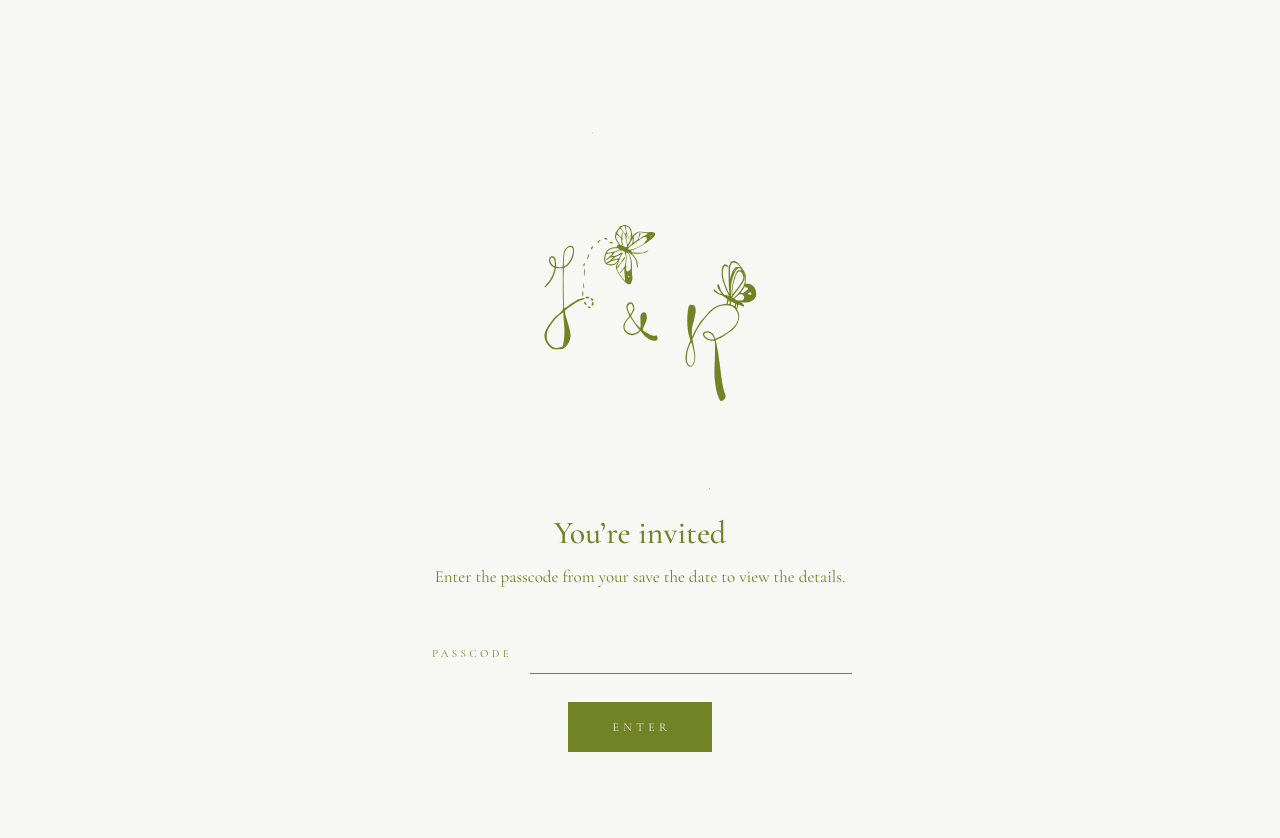
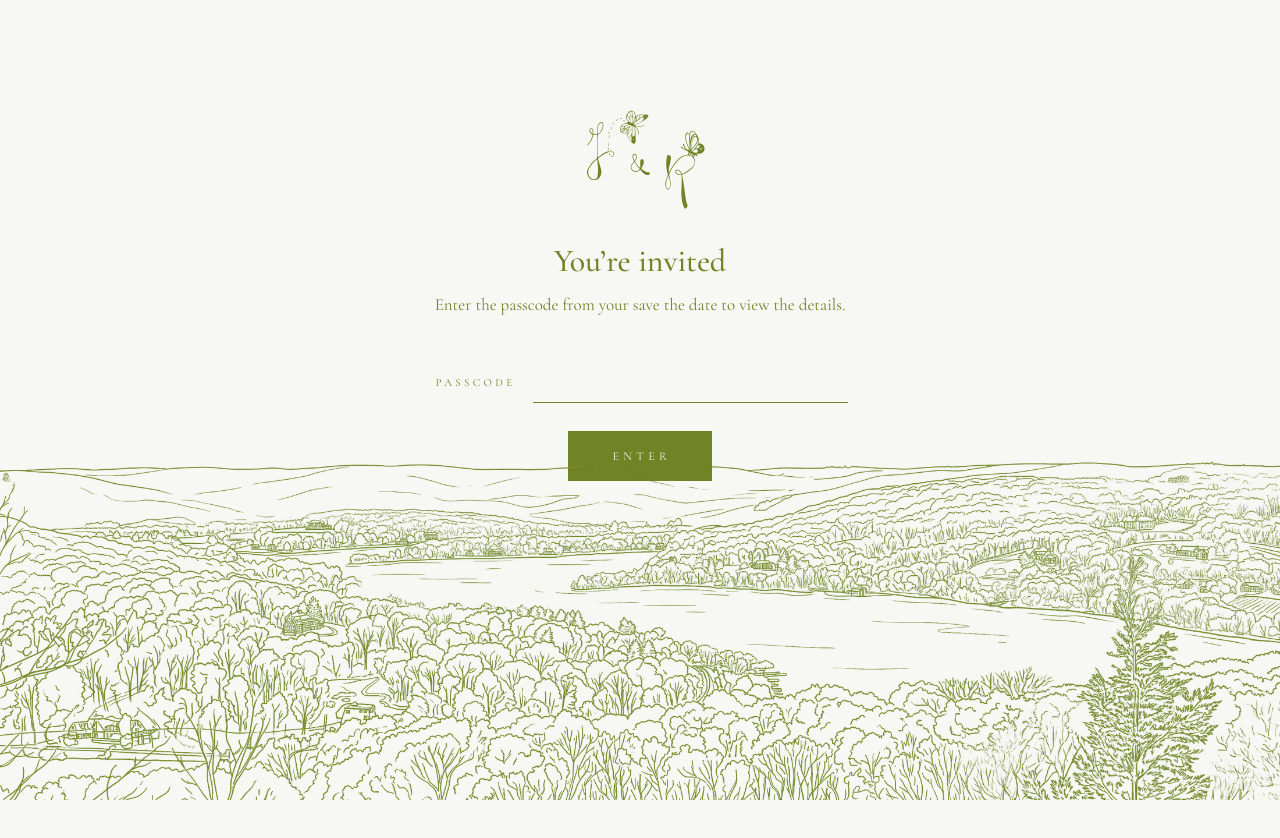
Before and after one commit to joycemwang/wedding-website, a Next.js app: page /passcode in a window 1280 px wide. Shown: the top 838 px of the page. After the commit the page ends 800 px from the top, so only its background shows below. Built offline with nearby package versions, Linux system fonts and the light colour scheme.

Commit message:
add landscape footer

```diff
--- a/app/components/SiteFooter.module.css
+++ b/app/components/SiteFooter.module.css
@@ -1,16 +1,36 @@
 .footer {
+  position: relative;
+  overflow: hidden;
   display: flex;
   justify-content: center;
-  padding: 4rem 1.5rem 2rem;
-  background-color: var(--color-offwhite);
+  padding: 3rem 1.5rem;
+  height: 12rem;
+
+  @media (min-width: 768px) {
+    height: 36rem;
+    padding: 3rem 2rem;
+  }
 }
 
 .mark {
-  width: 10rem;
+  position: absolute;
+  top: 1rem;
+  z-index: 1;
+  width: 8rem;
   height: auto;
   color: var(--color-green-bold);
 
   @media (min-width: 768px) {
+    top: 8rem;
     width: 12rem;
   }
 }
+
+.landscape {
+  position: absolute;
+  z-index: 0;
+  left: 0;
+  bottom: 0;
+  width: 100%;
+  height: auto;
+}
--- a/app/components/SiteFooter.tsx
+++ b/app/components/SiteFooter.tsx
@@ -1,3 +1,5 @@
+import Image from "next/image";
+import { withBasePath } from "../lib/basePath";
 import PasscodeMark from "./PasscodeMark";
 import styles from "./SiteFooter.module.css";
 
@@ -5,6 +7,14 @@ export default function SiteFooter() {
   return (
     <footer className={styles.footer}>
       <PasscodeMark className={styles.mark} />
+      <Image
+        src={withBasePath("/images/footer-landscape.png")}
+        alt=""
+        aria-hidden="true"
+        width={2200}
+        height={601}
+        className={styles.landscape}
+      />
     </footer>
   );
 }
--- a/app/passcode/page.module.css
+++ b/app/passcode/page.module.css
@@ -1,22 +1,43 @@
 .wrap {
-  min-height: 100vh;
+  /* Plain 100vh on iOS Safari matches the "large" viewport (toolbar
+     collapsed), which is taller than what's actually visible while
+     the address bar is showing on load — the box itself extends past
+     the fold, making the page scroll even though nothing inside it
+     overflows. dvh tracks the real, current visible viewport. */
+  height: 100vh;
+  height: 100dvh;
+  max-height: 100vh;
+  max-height: 100dvh;
+  overflow-y: auto;
+  /* body is display:flex (the sticky-footer pattern used on the main
+     site) making .wrap a flex item — flex items default to a
+     content-based minimum size that can override an explicit height
+     even with overflow set. min-height: 0 removes that floor so
+     height/max-height above are actually respected instead of
+     stretching to fit .card's content. */
+  min-height: 0;
   display: flex;
-  align-items: center;
+  align-items: flex-start;
   justify-content: center;
-  padding: 2rem;
+  padding: 0 2rem;
   background: var(--color-background);
+  position: relative;
 }
 
 .card {
   width: 100%;
-  max-width: 26rem;
   text-align: center;
+  display: flex;
+  flex-direction: column;
+  align-items: center;
 }
 
 .mark {
-  width: 18rem;
+  width: 10rem;
   height: auto;
   margin: 0 auto;
+  margin-bottom: -2rem;
+  margin-top: 3rem;
   color: var(--color-green-bold);
 }
 
@@ -53,3 +74,12 @@
 .form > :first-child {
   width: 100%;
 }
+
+.landscape {
+  position: absolute;
+  z-index: 0;
+  left: 0;
+  bottom: 0;
+  width: 100%;
+  height: auto;
+}
--- a/app/passcode/page.tsx
+++ b/app/passcode/page.tsx
@@ -1,6 +1,8 @@
 import PasscodeMark from "../components/PasscodeMark";
 import PasscodeForm from "./PasscodeForm";
 import styles from "./page.module.css";
+import Image from "next/image";
+import { withBasePath } from "../lib/basePath";
 
 export default function PasscodePage() {
   return (
@@ -13,6 +15,14 @@ export default function PasscodePage() {
         </p>
         <PasscodeForm />
       </div>
+      <Image
+        src={withBasePath("/images/footer-landscape.png")}
+        alt=""
+        aria-hidden="true"
+        width={2200}
+        height={601}
+        className={styles.landscape}
+      />
     </main>
   );
 }
```
Also changed, not shown: public/images/footer-landscape.png (added).
